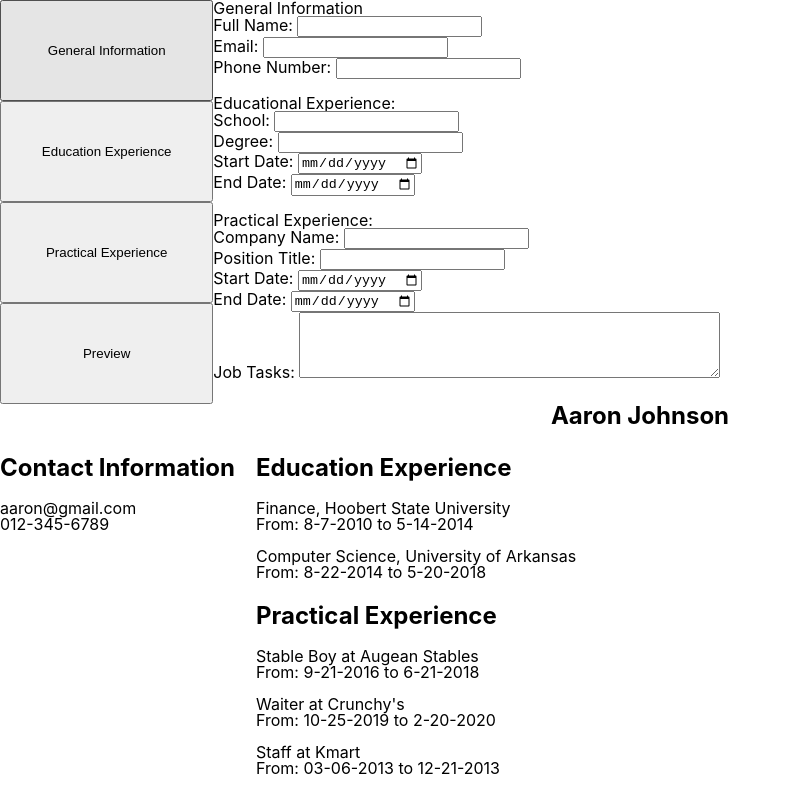
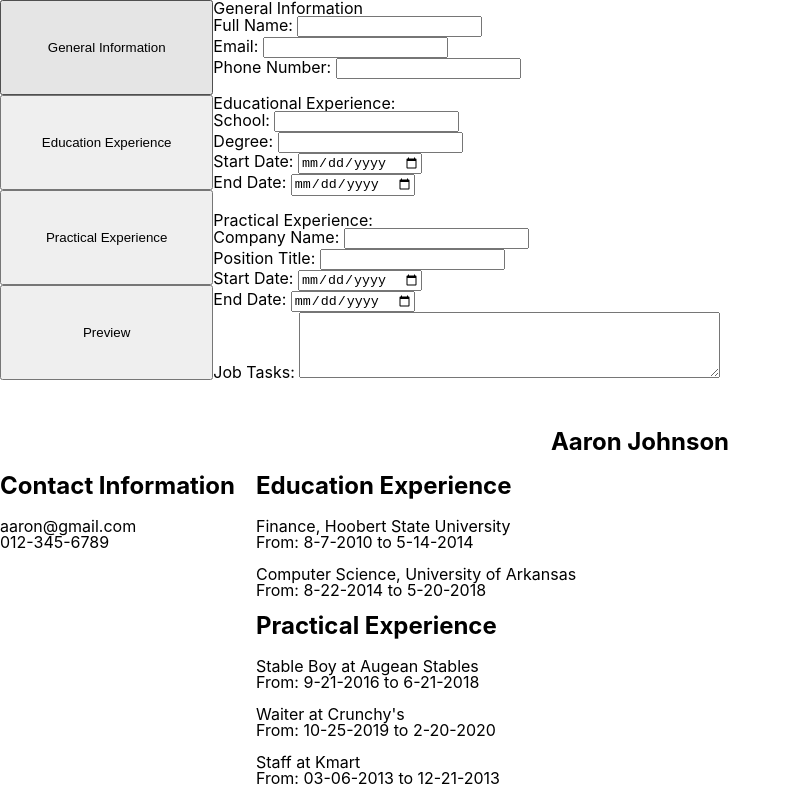
Before and after one commit to aaronlmjohnson/cv-project, a React (Create React App) app: page / in a window 1280 px wide. Shown: the whole page, without its empty margins (0-791 px from the left). Built offline with nearby package versions, Linux system fonts and the light colour scheme.

Commit message:
moved education entries logic from Preview to EducationEntries

```diff
--- /dev/null
+++ b/src/components/EducationEntries.js
@@ -0,0 +1,17 @@
+import React from "react";
+
+const EducationEntries = (props)=>{
+    const { educationExperience } = props;
+
+    return educationExperience.map((entry)=>{
+        return(
+            <li className="education-entry" key={entry.id}>
+                <p id="school"><span id="degree">{entry.degree}</span>, {entry.school}</p>
+                <p id="education-date-range">From: {entry.startDate} to {entry.endDate}</p>
+                <br/>
+            </li>
+        )
+    });
+}
+
+export default EducationEntries;
--- a/src/components/Preview.css
+++ b/src/components/Preview.css
@@ -23,3 +23,7 @@
     font-weight: bold;
     margin-bottom: 20px;
 }
+
+#full-name-preview {
+    margin: 50px 0;
+}
--- a/src/components/Preview.js
+++ b/src/components/Preview.js
@@ -1,21 +1,11 @@
 import React from "react";
+import EducationEntries from "./EducationEntries";
 import FormHeader from "./FormHeader";
 import "./Preview.css";
 
 const Preview = (props)=>{
 
     const {generalInfo, educationExperience, practicalExperience } = props.preview;
-    const displayEducationExperience = ()=>{
-        return educationExperience.map((entry)=>{
-            return(
-                <li className="education-entry" key={entry.id}>
-                    <p id="school"><span id="degree">{entry.degree}</span>, {entry.school}</p>
-                    <p id="education-date-range">From: {entry.startDate} to {entry.endDate}</p>
-                    <br/>
-                </li>
-            )
-        })
-    }
 
     const displayPracticalExperience = ()=>{
         return practicalExperience.map((entry)=>{
@@ -38,12 +28,11 @@
             </ul>
             <ul id="education-section">
                 <FormHeader id={"education-experience-header"} value="Education Experience" />
-                {displayEducationExperience()}
+                <EducationEntries educationExperience = { educationExperience} />
             </ul>
             <ul id="practical-section">
                 <FormHeader id={"practical-experience-header"} value="Practical Experience" />
                 {displayPracticalExperience()}
-
             </ul>
         </div>
     )
```
